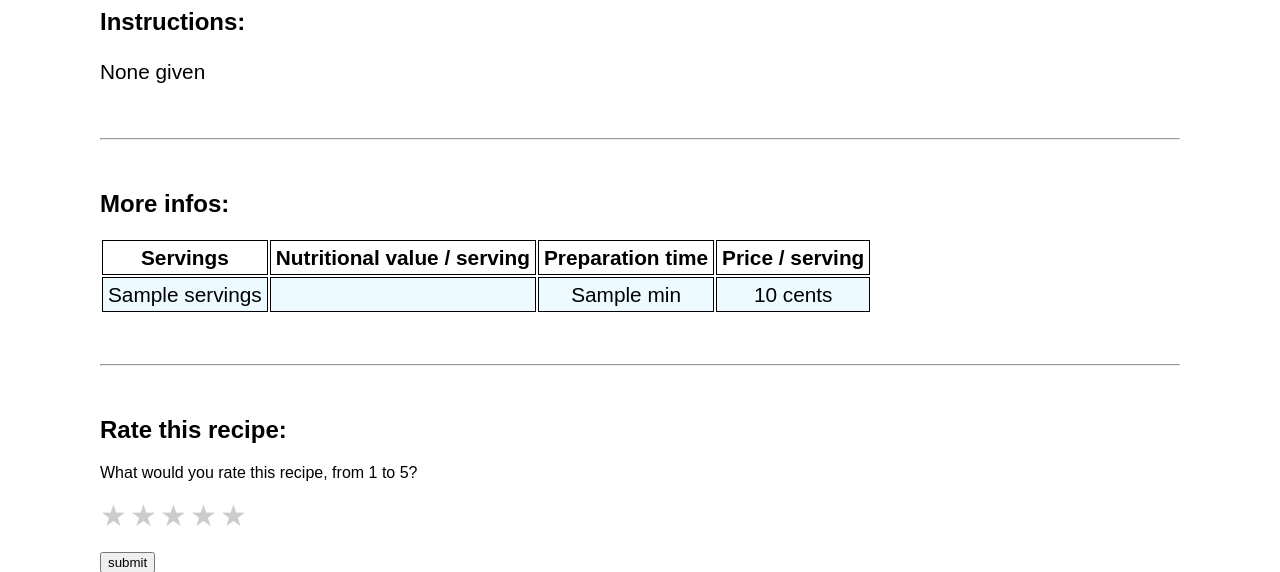
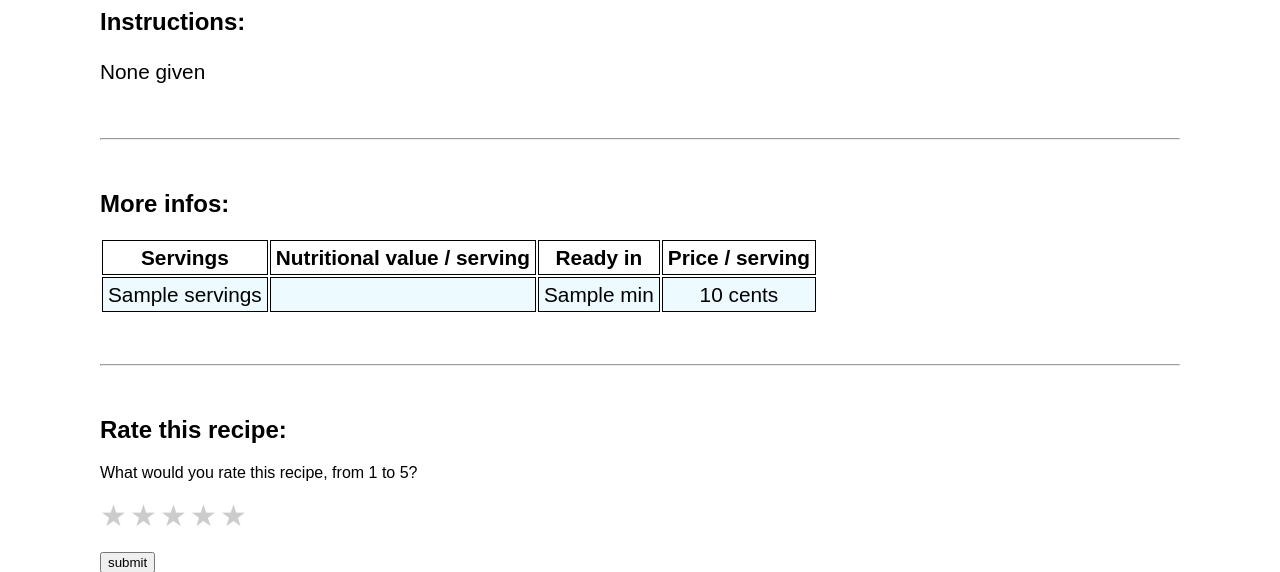
Before and after one commit to Per-Starke/NutritionRecSys, a Flask app: template RecipeRecommender/App/templates/recipe.html in a window 1280 px wide. Shown: the part 991-1563 px from the top of the page. Run offline with Flask 2, Linux system fonts and the light colour scheme; the template is opened without the code that fills it: most values are stand-ins (such as "Sample title", 1, 10 or a date in 2020); grey boxes marked "Sample" are stand-in pictures; parts of the project's set-up code (start-up, migrations or seed data) failed here and were passed over; some libraries are stand-ins or nearby versions.

Commit message:
prep time -> ready in

```diff
--- a/RecipeRecommender/App/templates/get_initial_ratings_recipe.html
+++ b/RecipeRecommender/App/templates/get_initial_ratings_recipe.html
@@ -42,7 +42,7 @@ Unsplash
 <tr>
 <th>Servings</th>
 <th>Nutritional value / serving </th>
-<th>Preparation time</th>
+<th>Ready in </th>
 <th>Price / serving </th>
 </tr>
 <tr>
--- a/RecipeRecommender/App/templates/recipe.html
+++ b/RecipeRecommender/App/templates/recipe.html
@@ -42,7 +42,7 @@ Unsplash
 <tr>
 <th>Servings</th>
 <th>Nutritional value / serving </th>
-<th>Preparation time</th>
+<th>Ready in </th>
 <th>Price / serving </th>
 </tr>
 <tr>
```
